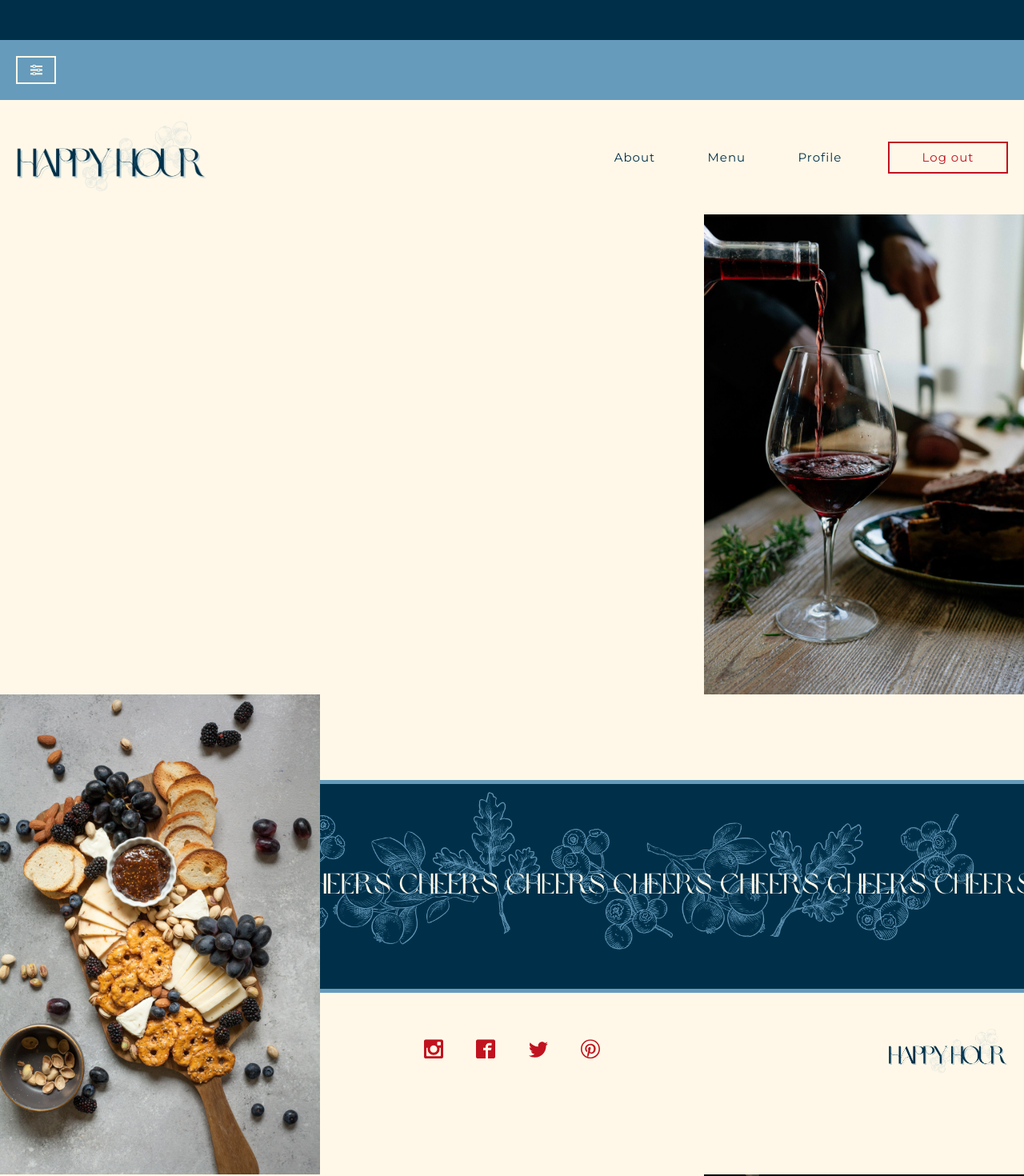
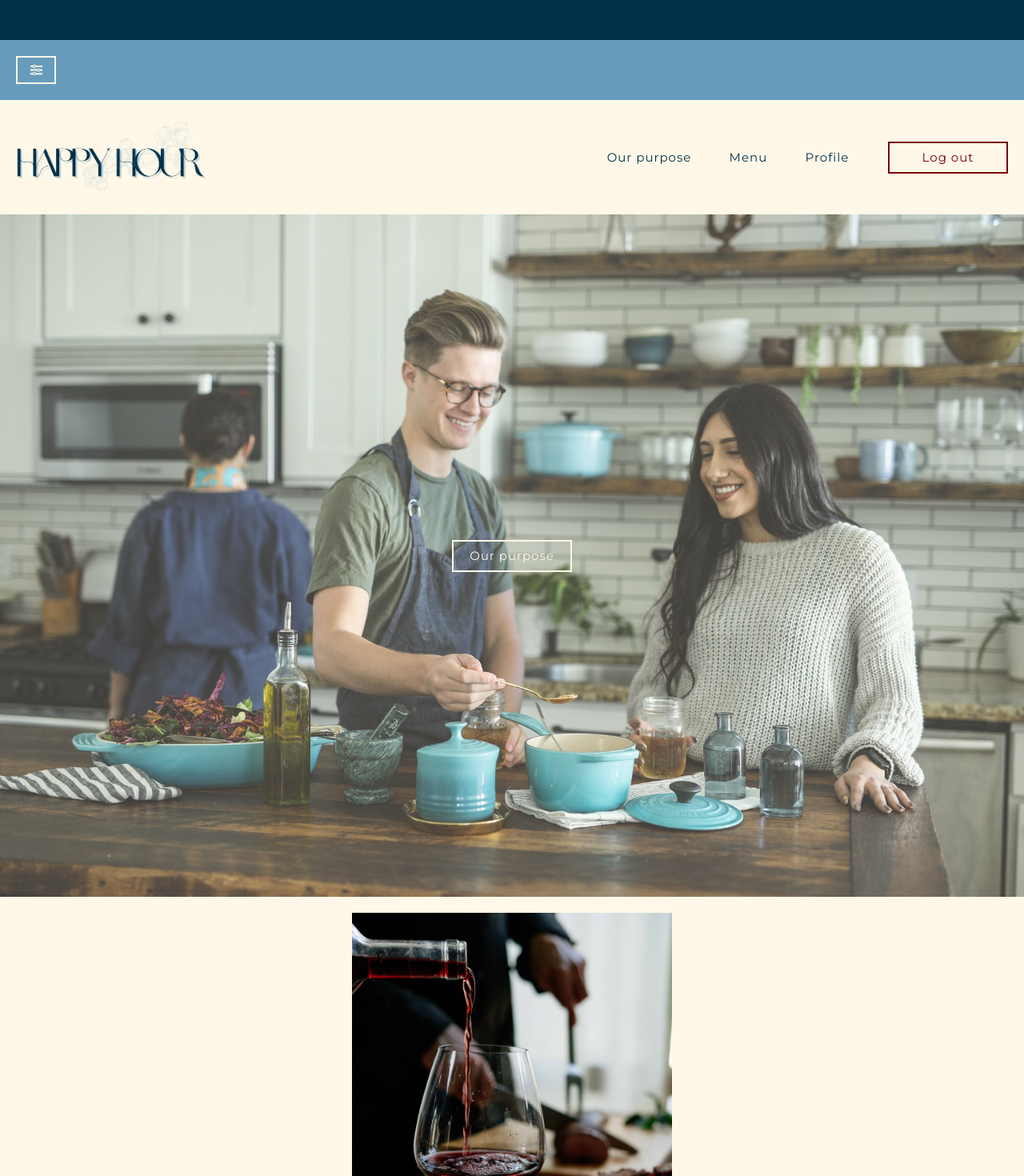
Before and after one commit to Emma-Shaw/final-project, a React (Create React App) app in the folder client/: page /home in a window 1280 px wide. Shown: the top 1470 px of the page at 80% size. Built offline with nearby package versions, Linux system fonts and the light colour scheme.

Commit message:
Styling changes

```diff
--- a/client/src/components/About.js
+++ /dev/null
@@ -1,24 +0,0 @@
-import styled from "styled-components";
-// import aboutUs from "../assets/about_us.png"
-
-const About = () => {
-    return (
-    <Wrapper>
-        {/* <Header src={aboutUs} /> */}
-        About us
-    </Wrapper>
-    );
-};
-
-const Wrapper = styled.div`
-    display: flex;
-    justify-content: center;
-    width: 100%;
-`;
-
-const Header = styled.img`
-    width: 200px;
-    padding: 20px;
-`;
-
-export default About;
--- a/client/src/components/App.js
+++ b/client/src/components/App.js
@@ -8,7 +8,7 @@ import Homepage from "./Homepage";
 import Profile from "./Profile";
 import Menu from "./Menu";
 import Welcome from "./Welcome";
-import About from "./About"
+import OurPurpose from "./OurPurpose"
 import UserAuthentication from "./UserAuthentication";
 
 const App = () => {
@@ -24,7 +24,7 @@ const App = () => {
           <Route path="/profile" element={<Profile />}></Route>
           <Route path="/menu" element={<Menu />}></Route>
           <Route path="/welcome" element={<Welcome />}></Route>
-          <Route path="/about" element={<About />}></Route>
+          <Route path="/purpose" element={<OurPurpose />}></Route>
         </Routes>
       </Wrapper>
       {window.location.pathname !== "/" && window.location.pathname !== "/authentication" && <Footer />}
@@ -34,7 +34,7 @@ const App = () => {
 
 const Wrapper = styled.div`
   position: relative;
-  height: 100vh;
+  min-height: 100vh;
   margin-bottom: 175px;
 `;
 
--- a/client/src/components/GlobalStyles.js
+++ b/client/src/components/GlobalStyles.js
@@ -75,15 +75,15 @@ const GlobalStyle = createGlobalStyle`
         width: 150px;
         height: 40px;
         font-size: 15px;
-        color: var(--color-bright-red);
-        border: 2px solid var(--color-bright-red);
+        color: var(--color-dark-wine);
+        border: 2px solid var(--color-dark-wine);
         background: var(--color-calm-beige);
         font-family: var(--font-body);
         letter-spacing: 1px;
 
         &:hover {
             cursor: pointer;
-            background: var(--color-bright-red);
+            background: var(--color-dark-wine);
             color: var(--color-calm-beige);
         }
     }
--- a/client/src/components/Header.js
+++ b/client/src/components/Header.js
@@ -20,7 +20,7 @@ const Header = () => {
                 <NavigationBtns>
                 <NavigationBar>
                     <NavUl>
-                        <NavLi><NavLink to="/about">About</NavLink></NavLi>
+                        <NavLi><NavLink to="/purpose">Our purpose</NavLink></NavLi>
                         <NavLi><NavLink to="/menu">Menu</NavLink></NavLi>
                         <NavLi><NavLink to="/profile">Profile</NavLink></NavLi>
                     </NavUl>
--- a/client/src/components/Homepage.js
+++ b/client/src/components/Homepage.js
@@ -1,24 +1,22 @@
 import styled from "styled-components";
-import mushrooms from "../assets/mushrooms.jpg";
-import foodPlatter from "../assets/food_platter.jpg";
 import redWinePour from "../assets/red_wine_pour.jpg";
 import reviews from "../assets/reviews.png";
+import friendsCooking from "../assets/friends_cooking.jpg";
 
 const Homepage = () => {
     return (
         <Wrapper>
+            <Purpose>
+                <Banner src={friendsCooking} />
+                <PurposeBtn>Our purpose</PurposeBtn>
+            </Purpose>
             <Tier1>
+                <Speech></Speech>
                 <Image src={redWinePour} />
             </Tier1>
-            <Tier2>
-                <Image src={foodPlatter} />
-            </Tier2>
             <Tier3>
-                <Image src={mushrooms} />
+                <Image src={reviews} />
             </Tier3>
-            <Tier4>
-                <Image src={reviews} />
-            </Tier4>
         </Wrapper>
     );
 };
@@ -27,29 +25,51 @@ const Wrapper = styled.div`
     display: flex;
     flex-direction: column;
     width: 100%;
+    height: 100%;
+`;
+
+const Purpose = styled.div`
+    display: flex;
+    position: relative;
+    justify-content: center;
+    align-items: center;
+`;
+
+const PurposeBtn = styled.button`
+    position: absolute;
+    background: none;
+    color: var(--color-calm-beige);
+    border: 2px solid var(--color-calm-beige);
+
+    &:hover {
+        background: none;
+        cursor: pointer;
+        color: var(--color-chill-blue);
+        border: 2px solid var(--color-chill-blue);
+    }
+`;
+
+const Banner = styled.img`
+    width: 100%;
+    opacity: 0.75;
 `;
 
 const Tier1 = styled.div`
     display: flex;
-    justify-content: flex-end;
-`;
-
-const Tier2 = styled.div`
-    display: flex;
+    justify-content: center;
+    padding: 20px;
 `;
 
 const Tier3 = styled.div`
     display: flex;
-    justify-content: flex-end;
-`;
-
-const Tier4 = styled.div`
-    display: flex;
-    justify-content: center;
+    padding: 20px;
 `;
 
 const Image = styled.img`
     width: 400px;
 `;
 
+const Speech = styled.div`
+`;
+
 export default Homepage;
--- /dev/null
+++ b/client/src/components/OurPurpose.js
@@ -0,0 +1,17 @@
+import styled from "styled-components";
+
+const OurPurpose = () => {
+    return (
+    <Wrapper>
+        Our purpose
+    </Wrapper>
+    );
+};
+
+const Wrapper = styled.div`
+    display: flex;
+    justify-content: center;
+    width: 100%;
+`;
+
+export default OurPurpose;
```
